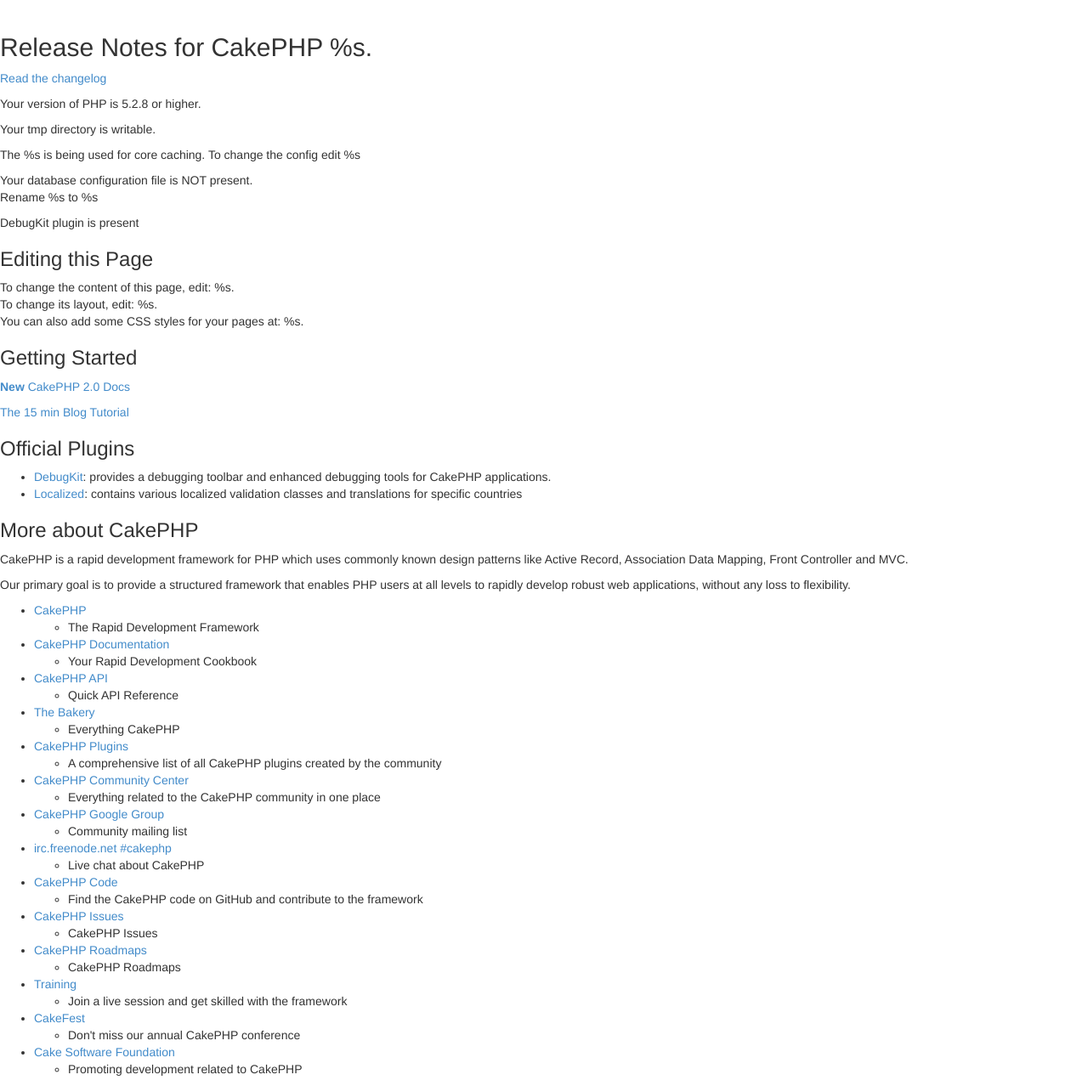
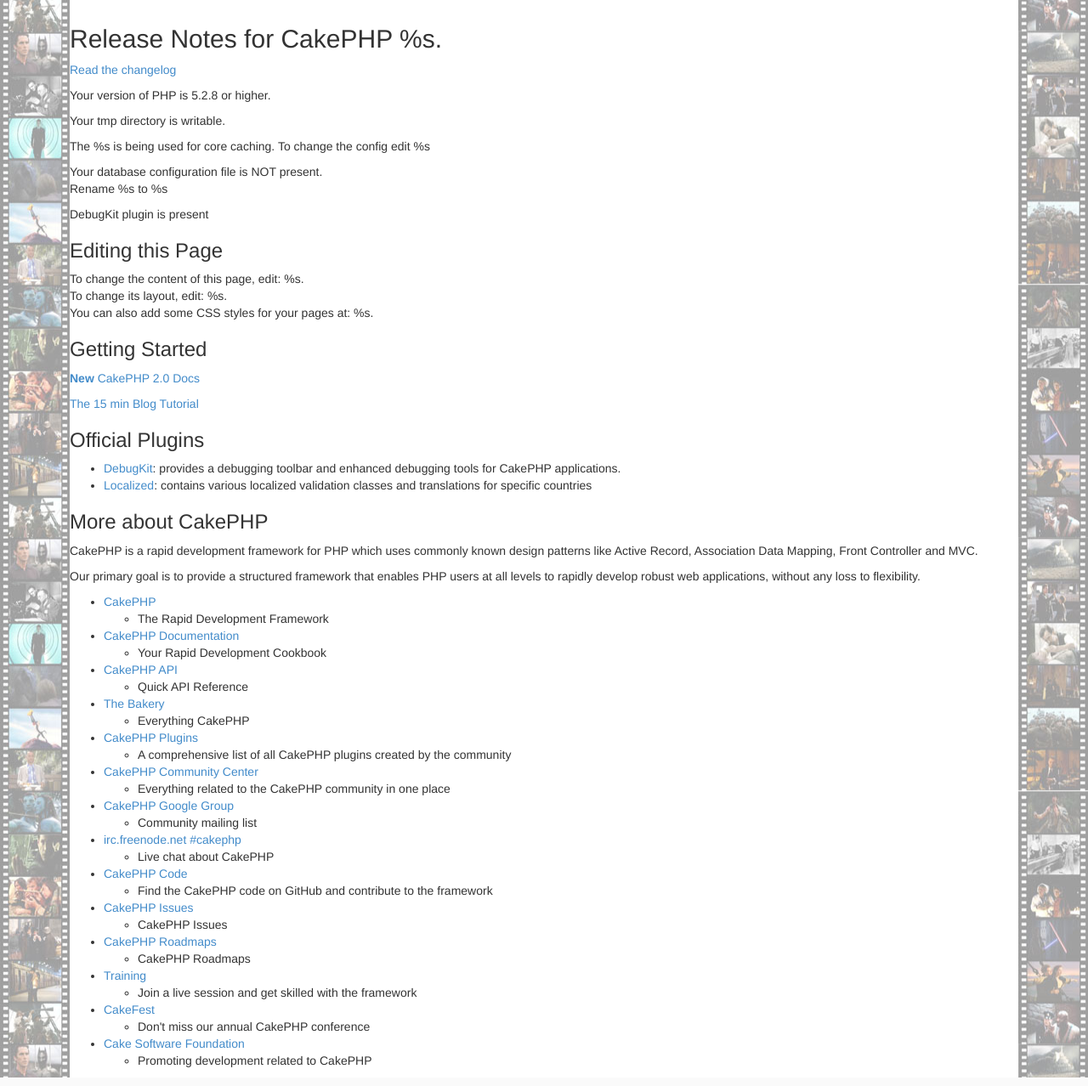
Before and after one commit to kevanescence/cakePHP-watchspeak, a CakePHP app: the page made by app/View/Pages/home.ctp in a window 1280 px wide. Shown: the part 51-1329 px from the top of the page at 85% size. Run offline with PHP 8.4 and a stand-in for CakePHP, Linux system fonts and the light colour scheme; the template is opened without the code that fills it, so the values that code supplies are empty; some libraries are stand-ins or nearby versions.

Commit message:
Design: add background border

```diff
--- a/app/View/Layouts/default.ctp
+++ b/app/View/Layouts/default.ctp
@@ -60,10 +60,11 @@
       </div>
 
     </div>
+      <div class="content-wrapper container">
+     <?php echo $this->fetch("content"); ?>
+        </div>
 
-        <?php echo $this->fetch("content"); ?>
-
-    </div><!-- /.container -->
+    <!--</div> /.container -->
     <!-- Bootstrap and other plugins -->
     <?php echo $this->Html->script("bootstrap.min");?>
     <?php echo $this->Html->script("common");?>
--- a/app/webroot/css/common.css
+++ b/app/webroot/css/common.css
@@ -3,7 +3,6 @@
     Author     : kremy
 */
 body {
-    padding-top:70px;
 }
 
 .navbar form legend, .navbar form label, .navbar form div.alert{
@@ -12,7 +11,17 @@
 .navbar form input {
     margin-left: 5px; //TOBE imrpoved
 }
-
+div.content-wrapper.container {
+    width: 100%;
+    background-image: url("/watchspeak/img/bg-left-side.jpg"), url("/watchspeak/img/bg-right-side.jpg");
+    background-position: left, right;
+    background-repeat: repeat-y;
+    background-size: auto;
+    padding-top: 10px;
+    padding-left: 82px;/* width of the left background */
+    padding-right: 82px; /* width of the right background */
+    margin-top: 50px; /* height of the navbars */
+}
 /****************************** Ajax loading tools ****************************/
 #busy-indicator { display:none; }
 /****************************** Flash message tools ***************************/
```
Also changed, not shown: app/webroot/img/bg-left-side.jpg (added), app/webroot/img/bg-right-side.jpg (added).
